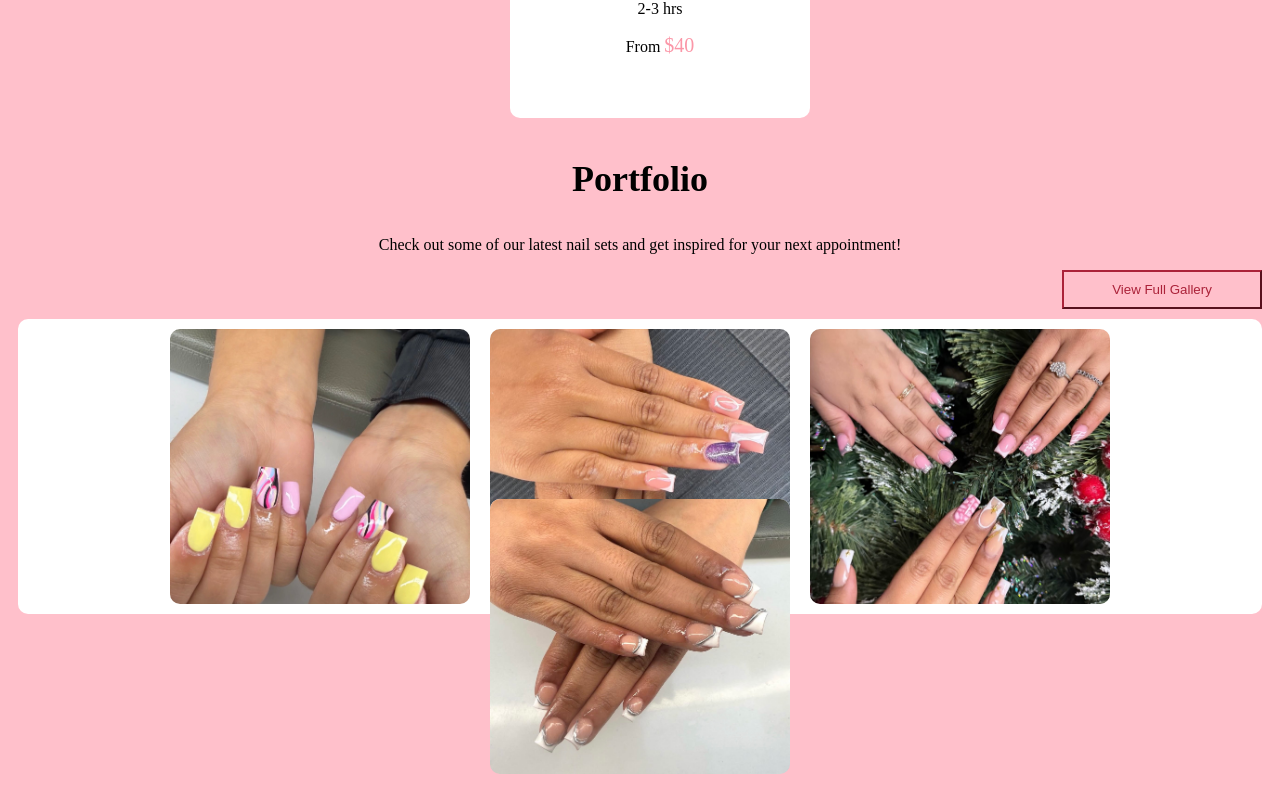
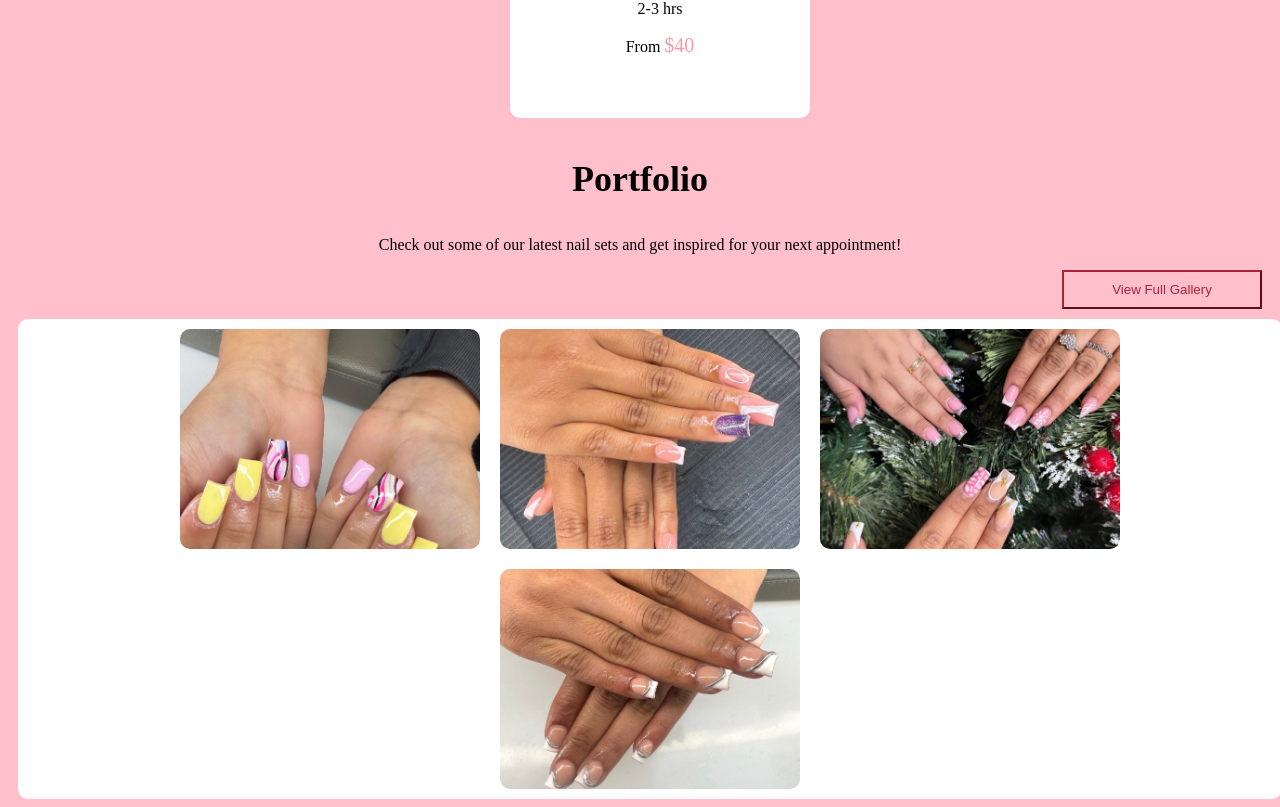
Before and after one commit to ElijahSWilliams/NailSite, a React (Vite) app: page / in a window 1280 px wide. Shown: the part 1371-2178 px from the top of the page. Before the commit the page ends 2149 px from the top, so only its background shows below. Built offline with nearby package versions, Linux system fonts and the light colour scheme.

Commit message:
Added Esc key

```diff
--- a/src/Cards/Cards.css
+++ b/src/Cards/Cards.css
@@ -1,13 +1,14 @@
 .card {
   background-color: white;
-  width: 300px;
-  height: 150px;
   border-radius: 10px;
+  width: min(300px, 100%);
+  flex: 0 1 300px;
+  overflow: hidden;
 }
 
 .card__image {
-  border-radius: 10px;
+  display: block;
   width: 100%;
-  height: 275px;
+  height: 220px;
   object-fit: cover;
 }
--- a/src/Data/cardData.js
+++ b/src/Data/cardData.js
@@ -18,13 +18,13 @@ const cardData = [
   },
   {
     id: 3,
-    title: "Custom Nail Art",
+    title: "Holiday Nail Art",
     /* description: "Unique hand-painted designs", */
     image: nailArt3,
   },
   {
     id: 4,
-    title: "Custom Nail Art",
+    title: "White Nail Art",
     /* description: "Unique hand-painted designs", */
     image: nailArt4,
   },
--- a/src/Modal/Modal.css
+++ b/src/Modal/Modal.css
@@ -72,5 +72,5 @@
 .modal__header {
   text-align: center;
   position: relative;
-  top: -40px;
+  top: -10px;
 }
--- a/src/Modal/Modal.jsx
+++ b/src/Modal/Modal.jsx
@@ -1,8 +1,28 @@
 import "./Modal.css";
 import cardData from "../Data/cardData";
 import Card from "../Cards/Cards";
+import { useEffect } from "react";
 
 function Modal({ isOpen, setIsOpen }) {
+  useEffect(() => {
+    /* Create function */
+    function handleEsc(event) {
+      if (event.key === "Escape") {
+        setIsOpen(false);
+      }
+    }
+
+    /* If isOpen is true, add keydown event listener */
+    if (isOpen) {
+      document.addEventListener("keydown", handleEsc);
+    }
+
+    /* Cleanup function to remove event listener */
+    return () => {
+      document.removeEventListener("keydown", handleEsc);
+    };
+  }, [isOpen]);
+
   if (!isOpen) {
     return null; // Don't render anything if the modal is not open
   }
--- a/src/Portfolio/Portfolio.css
+++ b/src/Portfolio/Portfolio.css
@@ -22,12 +22,13 @@
   flex-direction: row;
   gap: 20px;
   justify-content: center;
+  align-items: flex-start;
   flex-wrap: wrap;
 
   background-color: white;
   border-radius: 10px;
   padding: 10px;
-  height: 275px;
+  width: 100%;
 }
 
 .portfolio__button {
```
